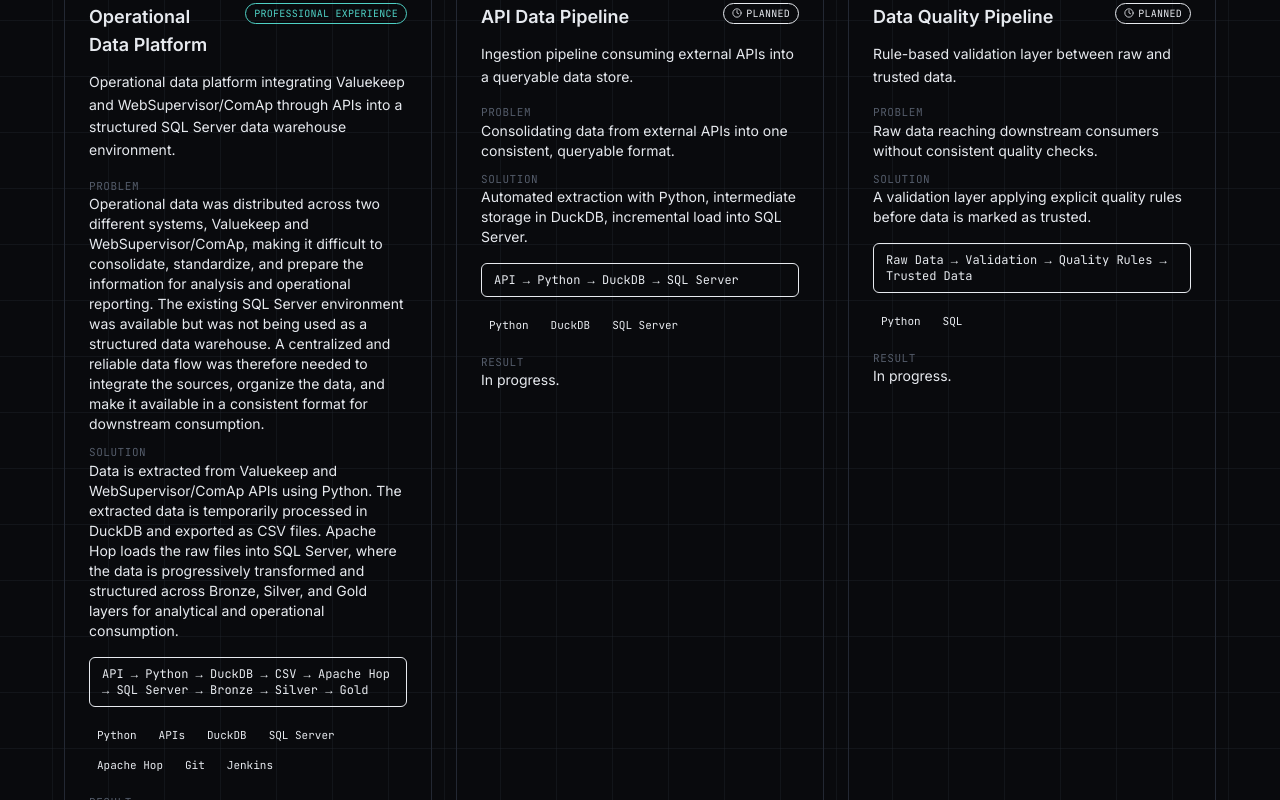
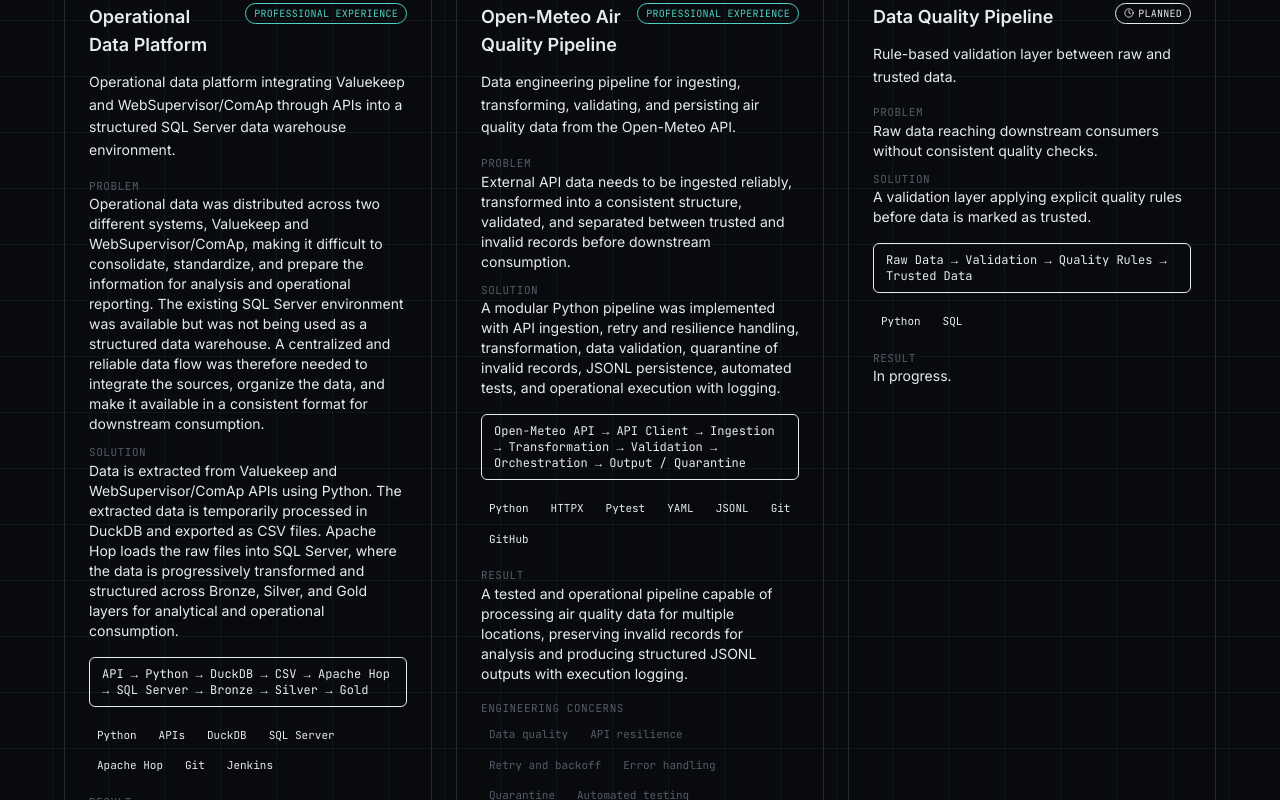
Before and after one commit to cefPascoal/cef_prodata, a React (Vite) app: page / in a window 1280 px wide. Shown: the part 3620-4420 px from the top of the page. Built offline with nearby package versions, Linux system fonts and the light colour scheme.

Commit message:
feat: adicionar pipeline Open-Meteo ao portfólio

```diff
--- a/src/data/projects.ts
+++ b/src/data/projects.ts
@@ -48,16 +48,40 @@
     ],
   },
   {
-    id: "api-data-pipeline",
-    status: "planned",
-    name: "API Data Pipeline",
-    summary: "Ingestion pipeline consuming external APIs into a queryable data store.",
-    problem: "Consolidating data from external APIs into one consistent, queryable format.",
-    solution: "Automated extraction with Python, intermediate storage in DuckDB, incremental load into SQL Server.",
-    architecture: "API → Python → DuckDB → SQL Server",
-    stack: ["Python", "DuckDB", "SQL Server"],
-    result: "In progress.",
-  },
+  id: "open-meteo-air-quality-pipeline",
+  status: "experience",
+  name: "Open-Meteo Air Quality Pipeline",
+  summary:
+    "Data engineering pipeline for ingesting, transforming, validating, and persisting air quality data from the Open-Meteo API.",
+  problem:
+    "External API data needs to be ingested reliably, transformed into a consistent structure, validated, and separated between trusted and invalid records before downstream consumption.",
+  solution:
+    "A modular Python pipeline was implemented with API ingestion, retry and resilience handling, transformation, data validation, quarantine of invalid records, JSONL persistence, automated tests, and operational execution with logging.",
+  architecture:
+    "Open-Meteo API → API Client → Ingestion → Transformation → Validation → Orchestration → Output / Quarantine",
+  stack: [
+    "Python",
+    "HTTPX",
+    "Pytest",
+    "YAML",
+    "JSONL",
+    "Git",
+    "GitHub",
+  ],
+  result:
+    "A tested and operational pipeline capable of processing air quality data for multiple locations, preserving invalid records for analysis and producing structured JSONL outputs with execution logging.",
+  engineeringConcerns: [
+    "Data quality",
+    "API resilience",
+    "Retry and backoff",
+    "Error handling",
+    "Quarantine",
+    "Automated testing",
+    "Observability",
+  ],
+  githubUrl:
+    "https://github.com/cefPascoal/open-meteo-air-quality-pipeline",
+},
   {
     id: "data-quality-pipeline",
     status: "planned",
```
